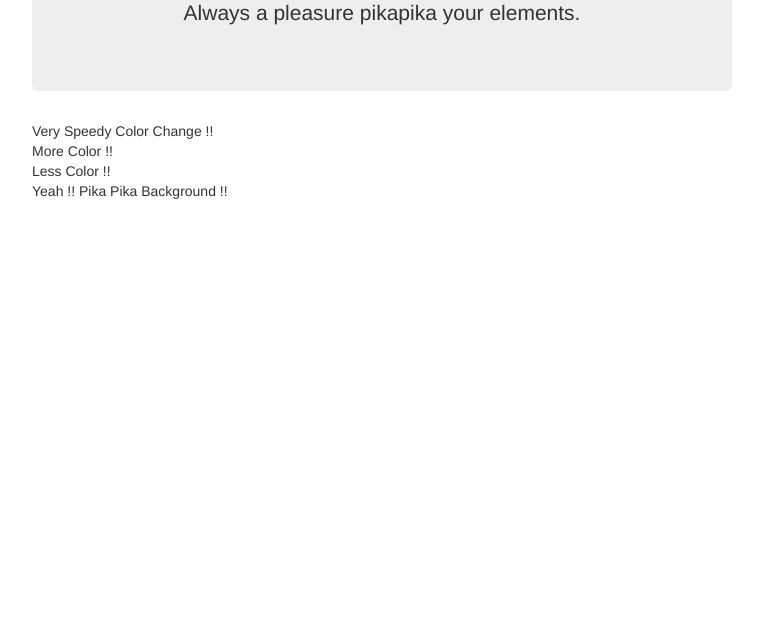
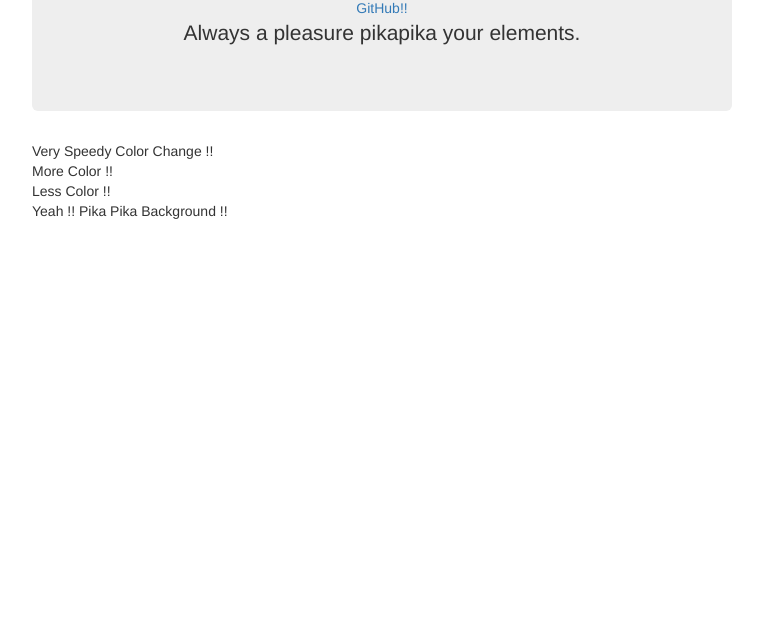
Before and after one commit to esehara/jquery-pikapika, a website: page statics/app/index.html in a window 1280 px wide. Shown: the part 169-800 px from the top of the page, without its empty margins (258-1021 px from the left). Drawn offline with nearby package versions, Linux system fonts and the light colour scheme; files that its build step writes are made by us from their sources.

Commit message:
add: statics: github repo link

```diff
--- a/statics/app/index.html
+++ b/statics/app/index.html
@@ -25,6 +25,7 @@
     <div class="container">
       <div class="jumbotron">
         <h1 class="rainbow">jQuery PikaPika!!</h1>
+	<a href="https://github.com/esehara/jquery-pikapika">GitHub!!</a>
         <p class="lead">Always a pleasure <span class="rainbow">pikapika</span> your elements.</p>
       </div>
       <div class="speedy-rainbow">
```
Also changed, not shown: statics/dist/index.html.
